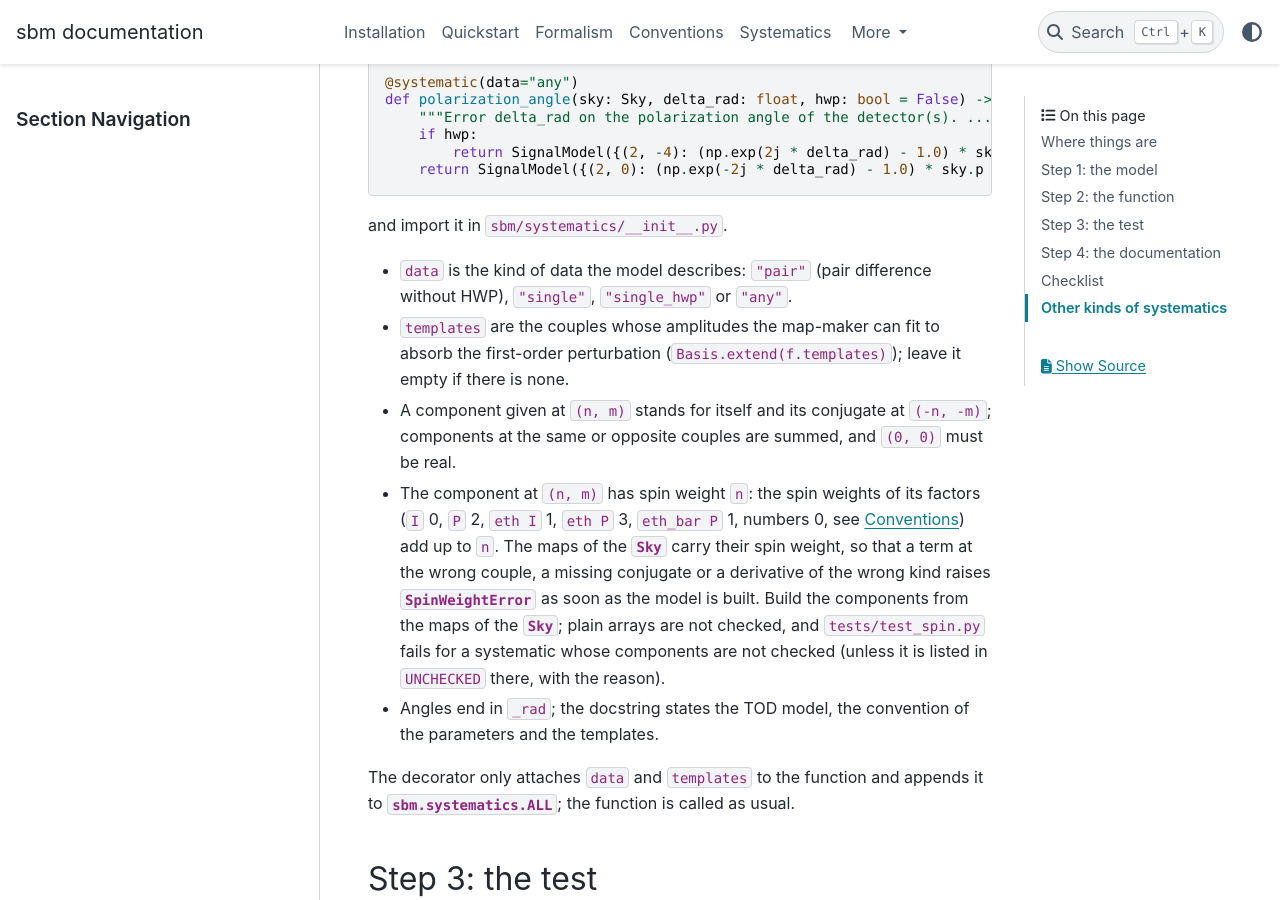
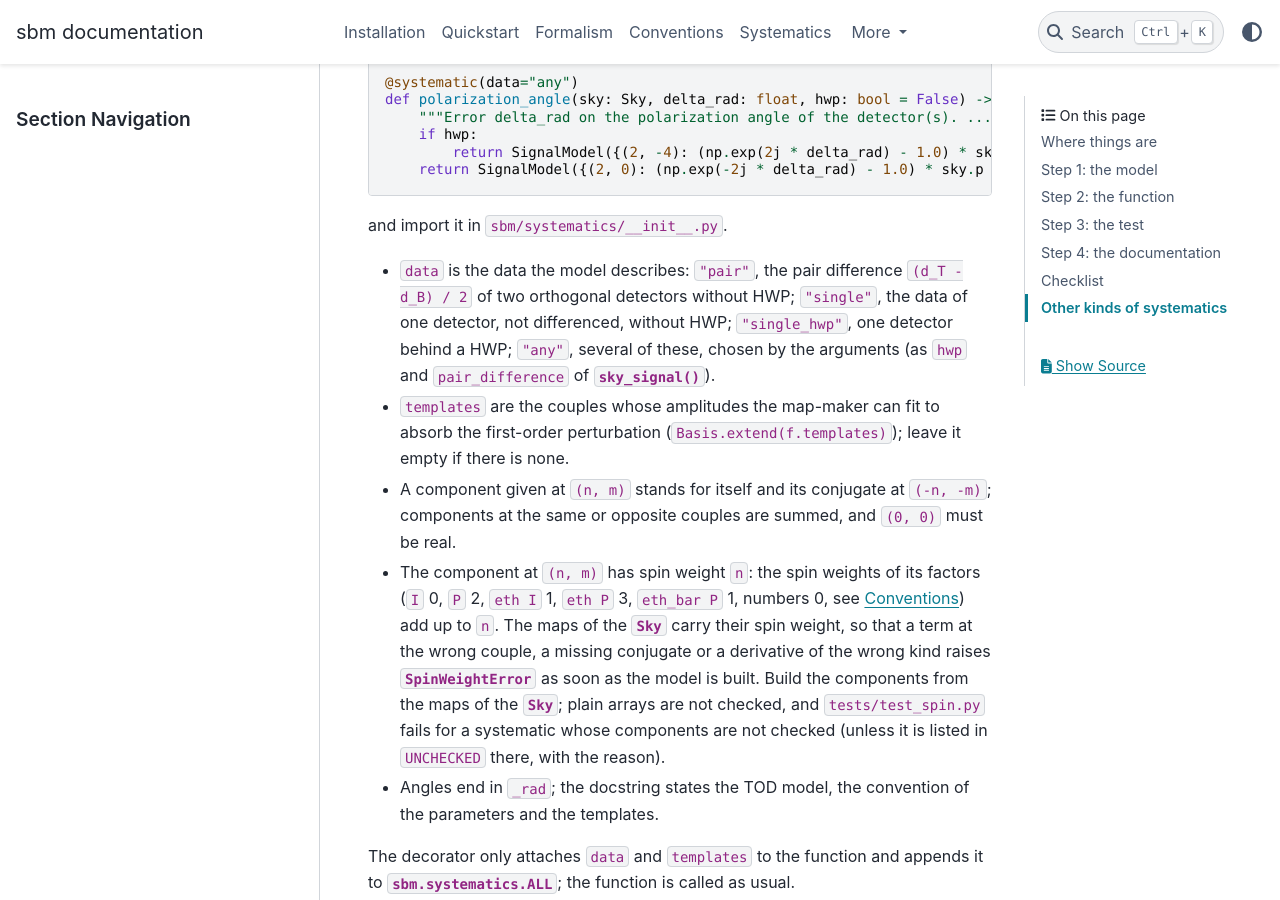
Before and after one commit to yusuke-takase/SBM, a Sphinx documentation site: the page built from docs/source/adding_systematics.rst, in a window 1280 px wide and 900 px high, scrolled down 1600 px. Built offline with Sphinx 7.4.7 and the PyData theme 0.15.4, drawn with Linux system fonts in a browser that asks for light colours.

Commit message:
Explain the kinds of data where @systematic is documented
The meaning of "pair", "single", "single_hwp" and "any" was only in a
comment on DATA, which the documentation does not show; the guide and
the notebook listed the names. The docstring of @systematic (the API
page of the decorator), the step "the function" of "Adding a
systematic" and its notebook now say what each kind is.

Co-Authored-By: Claude Opus 5.5 <noreply@anthropic.com>

```diff
--- a/docs/source/adding_systematics.rst
+++ b/docs/source/adding_systematics.rst
@@ -72,8 +72,11 @@ Add it to the module of the stage where the systematic acts, declared with
 
 and import it in ``sbm/systematics/__init__.py``.
 
-* ``data`` is the kind of data the model describes: ``"pair"`` (pair
-  difference without HWP), ``"single"``, ``"single_hwp"`` or ``"any"``.
+* ``data`` is the data the model describes: ``"pair"``, the pair difference
+  ``(d_T - d_B) / 2`` of two orthogonal detectors without HWP; ``"single"``, the
+  data of one detector, not differenced, without HWP; ``"single_hwp"``, one
+  detector behind a HWP; ``"any"``, several of these, chosen by the arguments
+  (as ``hwp`` and ``pair_difference`` of :func:`~sbm.systematics.sky_signal`).
 * ``templates`` are the couples whose amplitudes the map-maker can fit to
   absorb the first-order perturbation (``Basis.extend(f.templates)``); leave it
   empty if there is none.
```
Also changed, not shown: 2 other files.
